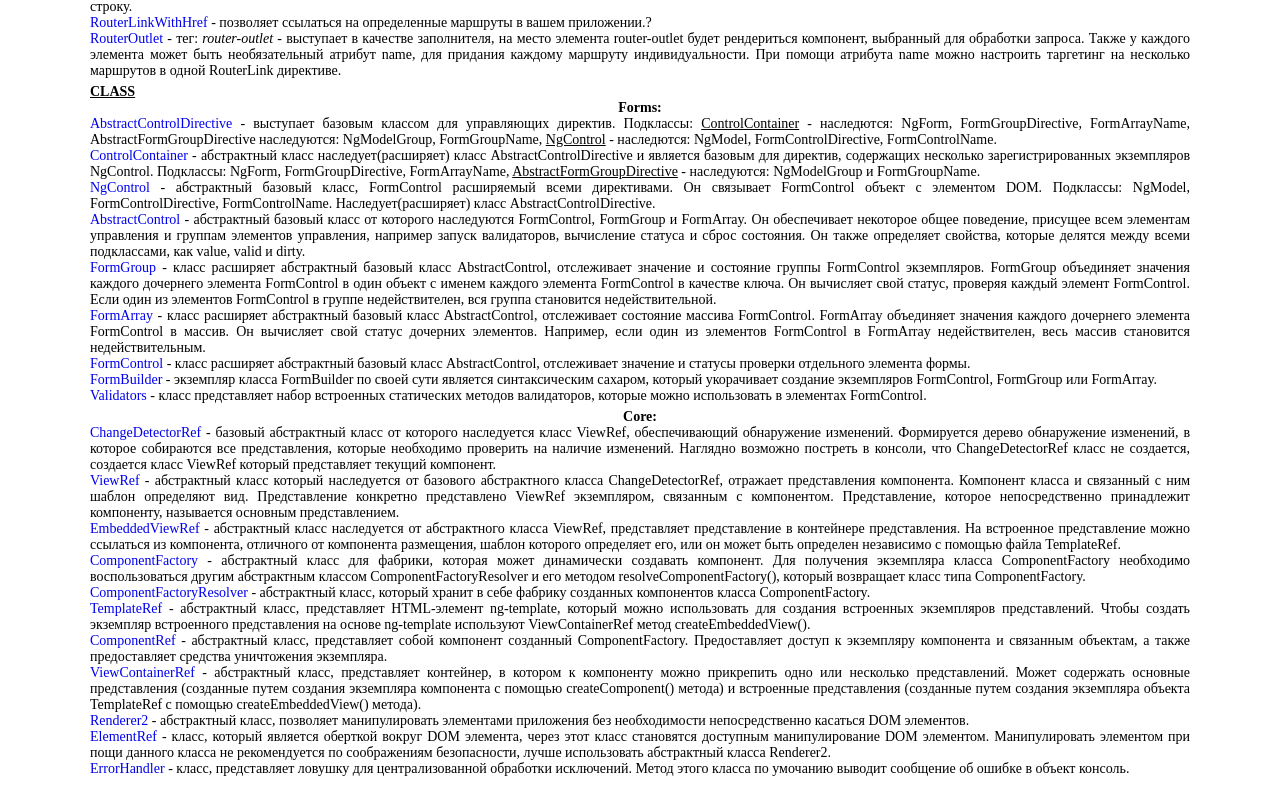
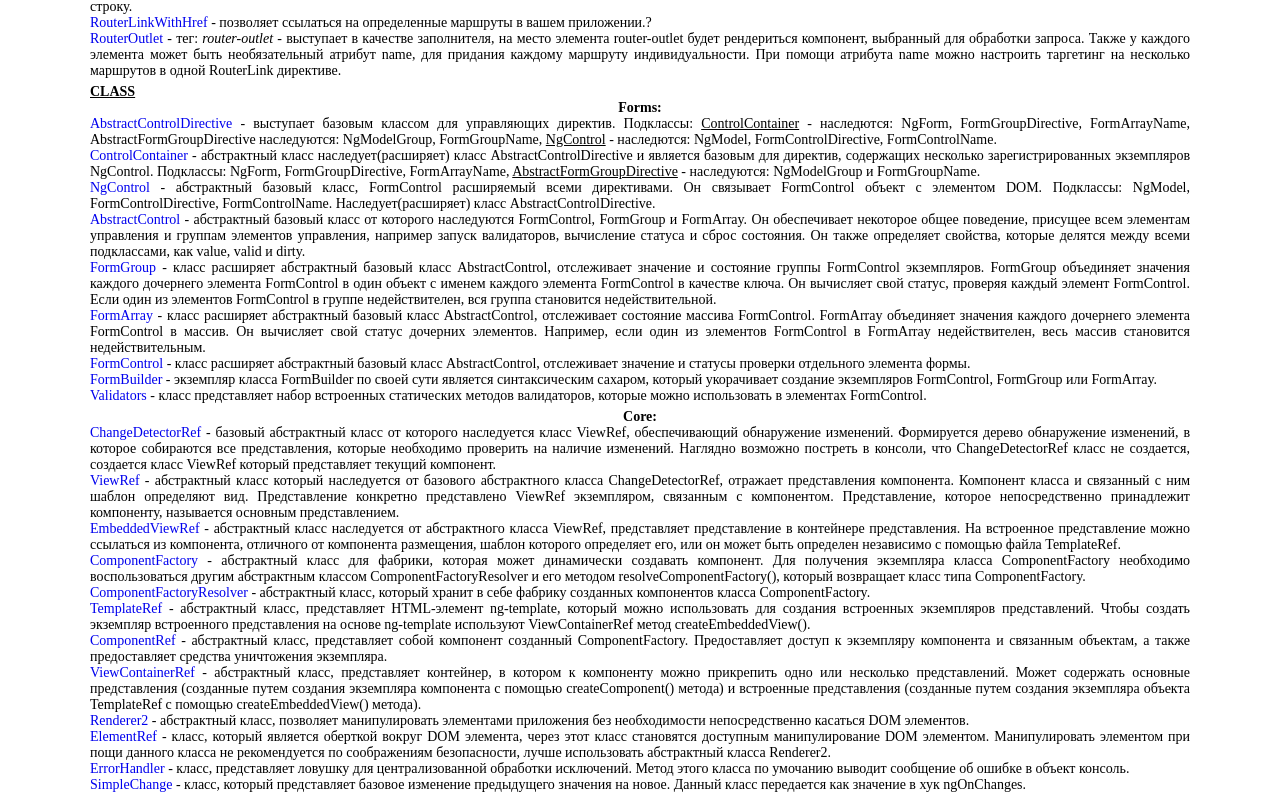
Before and after one commit to ArtemKashirin/API, an Angular app: page / in a window 1280 px wide. Shown: the part 2786-3584 px from the top of the page. Built offline with nearby package versions, Linux system fonts and the light colour scheme.

Commit message:
CLASS: SimpleChange

```diff
--- a/src/app/app.component.html
+++ b/src/app/app.component.html
@@ -131,6 +131,7 @@
     <app-renderer2></app-renderer2>
     <app-element-ref></app-element-ref>
     <app-error-handler></app-error-handler>
+    <app-simple-change></app-simple-change>
   </div>
 
 </div>
--- a/src/app/app.module.ts
+++ b/src/app/app.module.ts
@@ -87,6 +87,7 @@ import { ViewContainerRefComponent } from './class/core/view-container-ref/view-
 import { Renderer2Component } from './class/core/renderer2/renderer2.component';
 import { ElementRefComponent } from './class/core/element-ref/element-ref.component';
 import { ErrorHandlerComponent } from './class/core/error-handler/error-handler.component';
+import { SimpleChangeComponent } from './class/core/simple-change/simple-change.component';
 
 
 @NgModule({
@@ -175,6 +176,7 @@ import { ErrorHandlerComponent } from './class/core/error-handler/error-handler.
     Renderer2Component,
     ElementRefComponent,
     ErrorHandlerComponent,
+    SimpleChangeComponent,
   ],
   imports: [
     BrowserModule,
--- /dev/null
+++ b/src/app/class/core/simple-change/simple-change.component.html
@@ -0,0 +1,9 @@
+<p><a [href] = "this.SimpleChange">SimpleChange</a> - класс, который представляет базовое изменение предыдущего значения на новое. Данный
+класс передается как значение в хук ngOnChanges.</p>
+
+<!--<ul>-->
+<!--  <li><i>previousValue: any</i> - чтение, предыдущие значение;</li>-->
+<!--  <li><i>currentValue: any</i> - чтение, текущее значение;</li>-->
+<!--  <li><i>firstChange: boolean</i> - чтение, было ли первым изменением;</li>-->
+<!--  <li><i>isFirstChange(): boolean</i> - метод, является ли новое значение первым присвоенным значением.</li>-->
+<!--</ul>-->
--- /dev/null
+++ b/src/app/class/core/simple-change/simple-change.component.ts
@@ -0,0 +1,17 @@
+import {Component, OnInit} from '@angular/core';
+
+@Component({
+  selector: 'app-simple-change',
+  templateUrl: './simple-change.component.html',
+  styleUrls: ['./simple-change.component.scss']
+})
+export class SimpleChangeComponent implements OnInit {
+  public SimpleChange: string = 'https://angular.io/api/core/SimpleChange';
+
+  constructor() {
+  }
+
+  ngOnInit(): void {
+  }
+
+}
```
Also changed, not shown: src/app/class/core/simple-change/simple-change.component.scss (added).
